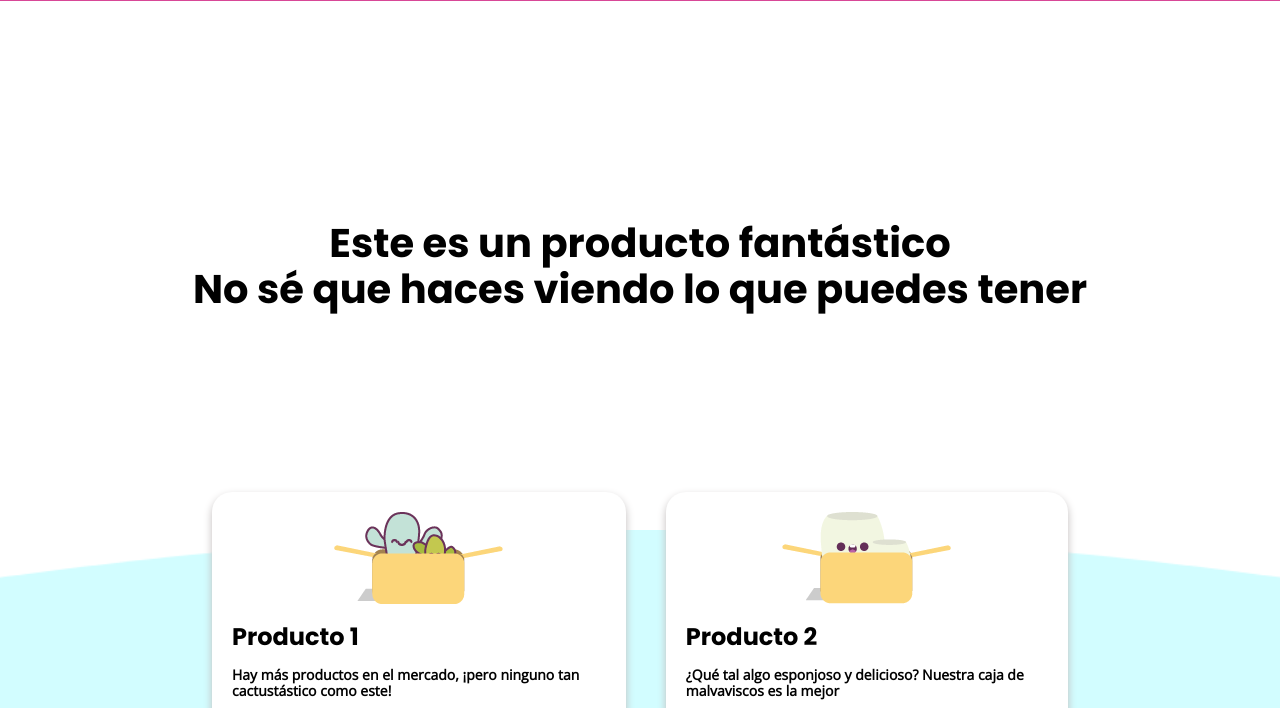
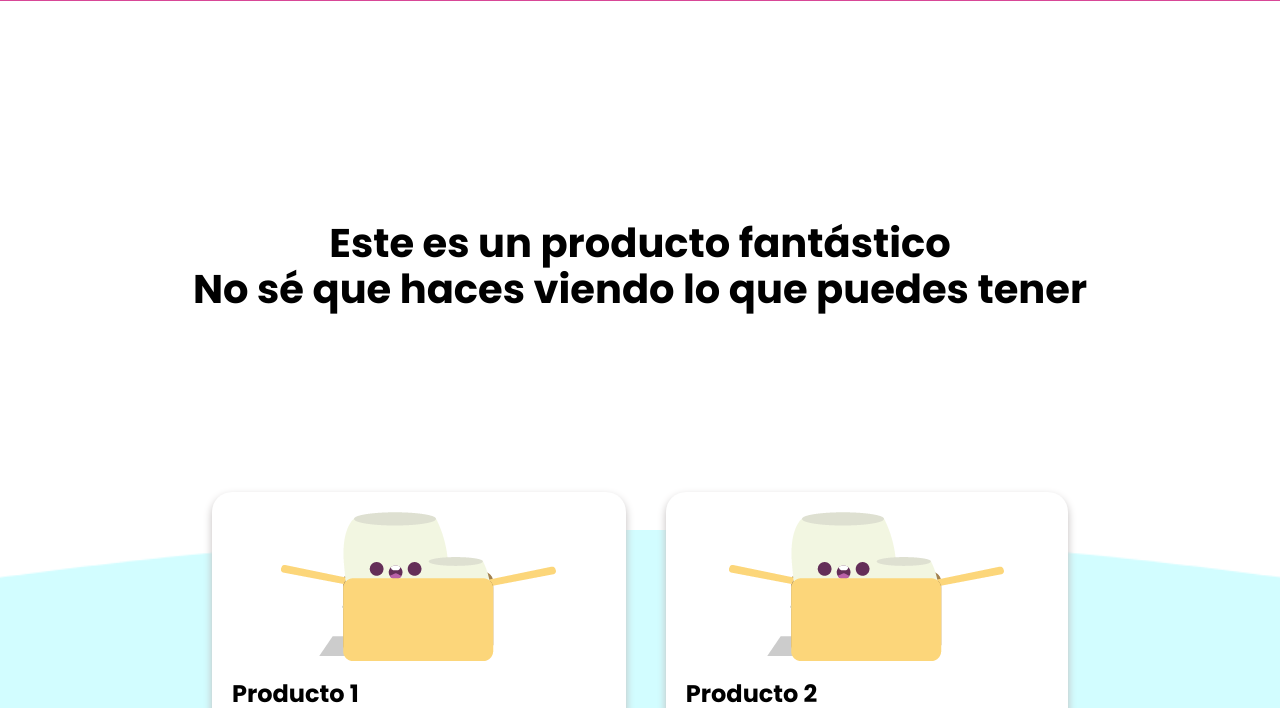
Before and after one commit to Kidthedesigner/Digital_product, a plain HTML site: page index.html in a window 1280 px wide. Shown: the part 92-800 px from the top of the page. Drawn offline with nearby package versions, Linux system fonts and the light colour scheme.

Commit message:
Add files via upload

```diff
--- a/index.html
+++ b/index.html
@@ -37,7 +37,7 @@
         <div class="product fadeInUp">
             <div class="content">
                 <div class="img_product">
-                    <img src="images/Box_1p.png" alt="">
+                    <img src="images/box_2M.png" alt="">
                 </div>
                 <h1>Producto 1</h1>
                 <p>Hay más productos en el mercado, ¡pero ninguno tan cactustástico como este!</p>
@@ -47,7 +47,7 @@
         <div class="product fadeInUp">
             <div class="content">
                 <div class="img_product">
-                    <img src="images/Box_2p.png" alt="">
+                    <img src="images/box_2M.png" alt="">
                 </div>
                 <h1>Producto 2</h1>
                 <p>¿Qué tal algo esponjoso y delicioso? Nuestra caja de malvaviscos es la mejor</p>
```
Also changed, not shown: error.html (+1 -1 lines).
